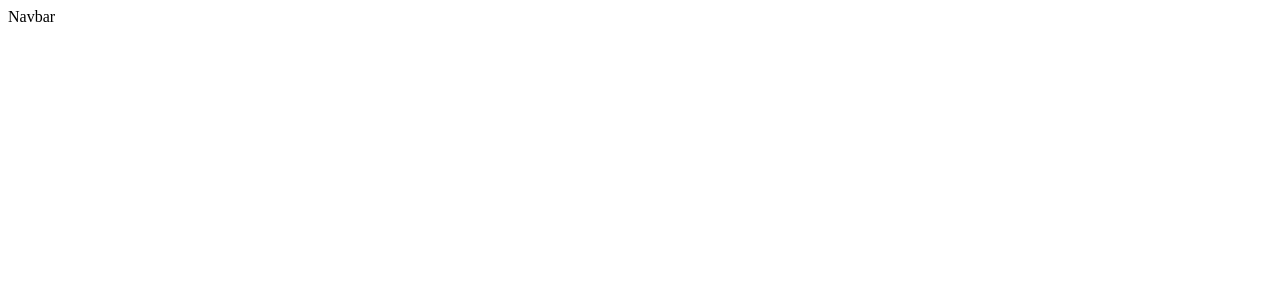
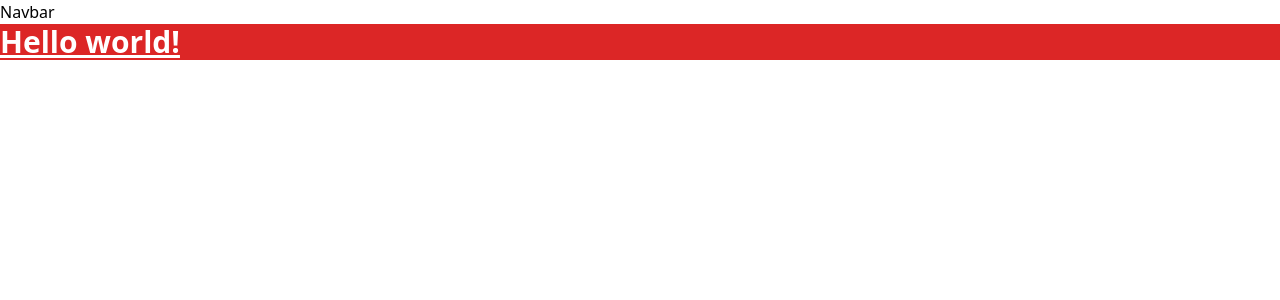
Before and after one commit to yash-sahni54321/Laxnar, a React (Create React App) app: page / in a window 1280 px wide. Shown: the top 300 px of the page. Built offline with nearby package versions, Linux system fonts and the light colour scheme.

Commit message:
Set tailwind

```diff
--- a/package.json
+++ b/package.json
@@ -35,5 +35,8 @@
       "last 1 firefox version",
       "last 1 safari version"
     ]
+  },
+  "devDependencies": {
+    "tailwindcss": "^3.2.4"
   }
 }
--- a/src/App.js
+++ b/src/App.js
@@ -1,17 +1,15 @@
-
-import Navbar from './Components/Navbar';
-import HomePage from './Pages/HomePage'
-import ProductPage from './Pages/ProductPage'
-import Error404Page from './Pages/Error404Page'
-import React from 'react';
+import Navbar from "./Components/Navbar";
+import HomePage from "./Pages/HomePage";
+import ProductPage from "./Pages/ProductPage";
+import Error404Page from "./Pages/Error404Page";
+import React from "react";
 function App() {
-  return (
-    <div className="App">
-      <Navbar/>
-    </div>
-
-
-  );
+    return (
+        <div className='App'>
+            <Navbar />
+            <h1 className='text-3xl text-white bg-red-600 font-bold underline'>Hello world!</h1>
+        </div>
+    );
 }
 
 export default App;
--- /dev/null
+++ b/src/global.css
@@ -0,0 +1,4 @@
+/* ./your-css-folder/styles.css */
+@tailwind base;
+@tailwind components;
+@tailwind utilities;
--- /dev/null
+++ b/tailwind.config.js
@@ -0,0 +1,9 @@
+/** @type {import('tailwindcss').Config} */
+module.exports = {
+    content: ["./src/**/*.{js,jsx,ts,tsx}", "./public/index.html"],
+    darkMode: "class", // or 'media' or 'class'
+    theme: {
+        extend: {},
+    },
+    plugins: [],
+};
```
Also changed, not shown: src/Components/NavBar.js (+2 -7 lines), src/index.js (+8 -13 lines), 1 other file (tests, documents, lock files or other folders).
